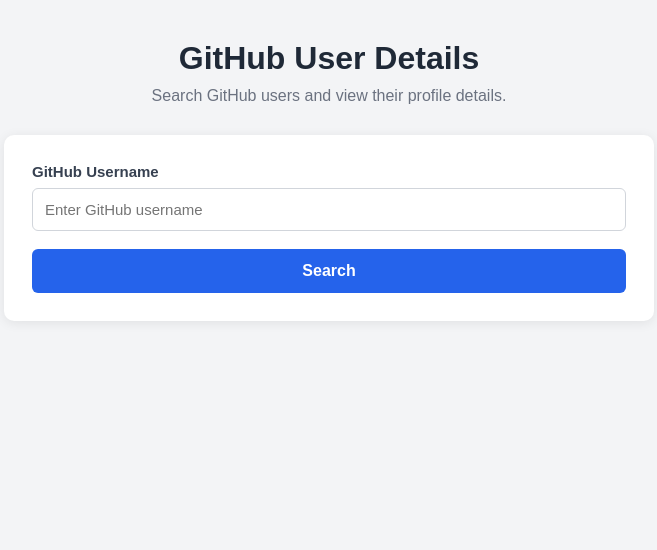
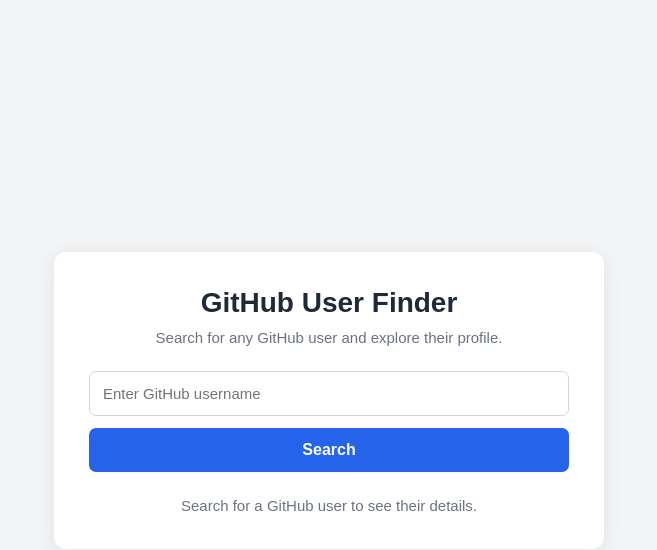
Before and after one commit to Appa45/Assignment7, a React (Vite) app in the folder random-joke-app/: page / in a window 1280 px wide. Shown: the top 550 px of the page, without its empty margins (311-968 px from the left). Built offline with nearby package versions, Linux system fonts and the light colour scheme.

Commit message:
change in the app.jsx and app.css

```diff
--- a/random-joke-app/src/App.css
+++ b/random-joke-app/src/App.css
@@ -1,239 +1,165 @@
 
 .app-container {
+  min-height: 100vh;
   width: 100%;
-  min-height: 100vh;
-  padding: 40px 20px;
+  display: flex;
+  justify-content: center;
+  align-items: center;
+  padding: 25px 16px;
 }
 
-.app-header {
-  text-align: center;
-  margin-bottom: 30px;
+.main-content {
+  width: 100%;
+  max-width: 550px;
+  margin: 0 auto;
 }
 
-.app-header h1 {
-  font-size: 32px;
+.search-card {
+  width: 100%;
+  background: #ffffff;
+  padding: 35px;
+  border-radius: 12px;
+  box-shadow: 0 4px 20px rgba(0, 0, 0, 0.08);
+  text-align: center;
+}
+
+.search-card h1 {
+  font-size: 28px;
   color: #1f2937;
   margin-bottom: 10px;
 }
 
-.app-header p {
-  font-size: 16px;
+.subtitle {
   color: #6b7280;
-}
-
-.main-content {
-  max-width: 650px;
-  margin: 0 auto;
-}
-
-.search-card {
-  background: #ffffff;
-  padding: 28px;
-  border-radius: 10px;
-  box-shadow: 0 2px 12px rgba(0, 0, 0, 0.08);
+  font-size: 15px;
   margin-bottom: 25px;
 }
 
 .form-group {
   display: flex;
   flex-direction: column;
-  margin-bottom: 18px;
-}
-
-.form-group label {
-  font-size: 15px;
-  font-weight: 600;
-  margin-bottom: 8px;
-  color: #374151;
+  gap: 12px;
 }
 
 .form-group input {
   width: 100%;
-  padding: 12px;
+  padding: 13px;
+  border: 1px solid #d1d5db;
+  border-radius: 7px;
   font-size: 15px;
-  border: 1px solid #d1d5db;
-  border-radius: 6px;
   outline: none;
-  background-color: #ffffff;
 }
 
 .form-group input:focus {
   border-color: #2563eb;
 }
 
-.search-button {
+.form-group button {
   width: 100%;
   padding: 13px;
-  background-color: #2563eb;
-  color: #ffffff;
+  background: #2563eb;
+  color: white;
   border: none;
-  border-radius: 6px;
+  border-radius: 7px;
   font-size: 16px;
   font-weight: 600;
   cursor: pointer;
 }
 
-.search-button:hover {
-  background-color: #1d4ed8;
+.form-group button:hover {
+  background: #1d4ed8;
 }
 
-.search-button:disabled {
+.form-group button:disabled {
   opacity: 0.7;
   cursor: not-allowed;
 }
 
-.error-message {
-  background: #fee2e2;
-  color: #b91c1c;
-  border: 1px solid #fecaca;
-  border-radius: 8px;
-  padding: 14px;
-  margin-bottom: 20px;
-  text-align: center;
+.empty-message {
+  margin-top: 25px;
+  color: #6b7280;
   font-size: 15px;
 }
 
+.error-message {
+  margin-top: 20px;
+  padding: 12px;
+  background: #fee2e2;
+  color: #b91c1c;
+  border-radius: 7px;
+  font-size: 14px;
+}
+
 .loading-message {
-  text-align: center;
+  margin-top: 20px;
   color: #2563eb;
-  margin: 20px 0;
 }
 
 .user-card {
-  background: #ffffff;
-  padding: 28px;
-  border-radius: 10px;
-  box-shadow: 0 2px 12px rgba(0, 0, 0, 0.08);
-}
-
-.user-profile {
-  display: flex;
-  align-items: center;
-  gap: 22px;
-  margin-bottom: 25px;
+  margin-top: 25px;
+  padding-top: 25px;
+  border-top: 1px solid #e5e7eb;
 }
 
 .user-avatar {
-  width: 110px;
-  height: 110px;
+  width: 100px;
+  height: 100px;
   border-radius: 50%;
   object-fit: cover;
+  margin-bottom: 15px;
 }
 
-.user-heading h2 {
+.user-card h2 {
+  font-size: 23px;
   color: #1f2937;
-  font-size: 24px;
   margin-bottom: 5px;
 }
 
 .username {
   color: #2563eb;
-  margin-bottom: 10px;
-}
-
-.user-bio {
-  color: #6b7280;
-  line-height: 1.5;
+  margin-bottom: 15px;
 }
 
 .user-details {
   display: grid;
   grid-template-columns: repeat(3, 1fr);
-  gap: 12px;
-  margin-bottom: 25px;
+  gap: 10px;
+  margin: 20px 0;
 }
 
-.detail-item {
-  text-align: center;
-  padding: 16px 8px;
+.user-details div {
+  display: flex;
+  flex-direction: column;
+  gap: 7px;
+  padding: 14px 5px;
   background: #f3f4f6;
-  border-radius: 8px;
+  border-radius: 7px;
 }
 
-.detail-item span {
-  display: block;
-  font-size: 14px;
-  color: #6b7280;
-  margin-bottom: 8px;
+.user-details strong {
+  font-size: 20px;
 }
 
-.detail-item strong {
-  font-size: 22px;
-  color: #1f2937;
+.user-details span {
+  color: #6b7280;
+  font-size: 12px;
 }
 
-.additional-details {
-  border-top: 1px solid #e5e7eb;
-  padding-top: 18px;
-  margin-bottom: 20px;
-}
-
-.additional-details p {
-  color: #4b5563;
-  margin-bottom: 12px;
-  overflow-wrap: anywhere;
-}
-
-.additional-details a {
-  color: #2563eb;
-}
-
-.profile-link {
-  display: block;
-  text-align: center;
-  padding: 12px;
-  background-color: #2563eb;
-  color: #ffffff;
-  border-radius: 6px;
+.user-card a {
+  display: inline-block;
+  padding: 11px 20px;
+  background: #2563eb;
+  color: white;
   text-decoration: none;
-  font-weight: 600;
-}
-
-.profile-link:hover {
-  background-color: #1d4ed8;
+  border-radius: 7px;
 }
 
 @media (max-width: 600px) {
-  .app-container {
-    padding: 25px 14px;
+  .search-card {
+    padding: 24px 18px;
   }
 
-  .app-header h1 {
-    font-size: 26px;
-  }
-
-  .search-card,
-  .user-card {
-    padding: 20px;
-  }
-
-  .user-profile {
-    align-items: flex-start;
-    gap: 15px;
-  }
-
-  .user-avatar {
-    width: 80px;
-    height: 80px;
-  }
-
-  .user-heading h2 {
-    font-size: 20px;
-  }
-
-  .user-details {
-    gap: 7px;
-  }
-
-  .detail-item {
-    padding: 12px 4px;
-  }
-
-  .detail-item span {
-    font-size: 12px;
-  }
-
-  .detail-item strong {
-    font-size: 19px;
+  .search-card h1 {
+    font-size: 24px;
   }
 }
--- a/random-joke-app/src/App.jsx
+++ b/random-joke-app/src/App.jsx
@@ -13,10 +13,10 @@ function App() {
 
     const trimmedUsername = username.trim();
 
-    // Empty username validation
+    // Empty username validation - exact assessment text
     if (!trimmedUsername) {
       setUser(null);
-      setError("Please enter a username");
+      setError("Please enter a GitHub username.");
       return;
     }
 
@@ -31,11 +31,7 @@ function App() {
 
       if (!response.ok) {
         if (response.status === 404) {
-          throw new Error("User not found");
-        }
-
-        if (response.status === 403) {
-          throw new Error("GitHub API rate limit exceeded. Try again later.");
+          throw new Error("User not found.");
         }
 
         throw new Error("Something went wrong. Please try again.");
@@ -44,7 +40,7 @@ function App() {
       const data = await response.json();
       setUser(data);
     } catch (err) {
-      setError(err.message || "Unable to fetch user details");
+      setError(err.message);
     } finally {
       setLoading(false);
     }
@@ -52,131 +48,92 @@ function App() {
 
   return (
     <div className="app-container">
-      <header className="app-header">
-        <h1>GitHub User Details</h1>
-        <p>Search GitHub users and view their profile details.</p>
-      </header>
-
       <main className="main-content">
         <section className="search-card">
+          <h1>GitHub User Finder</h1>
+
+          <p className="subtitle">
+            Search for any GitHub user and explore their profile.
+          </p>
+
           <form onSubmit={handleSearch}>
             <div className="form-group">
-              <label htmlFor="username">GitHub Username</label>
-
               <input
                 type="text"
-                id="username"
                 name="username"
                 placeholder="Enter GitHub username"
                 value={username}
                 onChange={(event) => {
                   setUsername(event.target.value);
-                  if (error) setError("");
+                  setError("");
                 }}
               />
-            </div>
 
-            <button
-              type="submit"
-              className="search-button"
-              disabled={loading}
-            >
+              <button type="submit" disabled={loading}>
                 {loading ? "Searching..." : "Search"}
               </button>
+            </div>
           </form>
-        </section>
 
           {error && (
-          <div className="error-message" role="alert">
+            <p className="error-message" role="alert">
               {error}
-          </div>
+            </p>
           )}
 
           {loading && (
-          <p className="loading-message">Loading user details...</p>
+            <p className="loading-message">
+              Loading...
+            </p>
+          )}
+
+          {!user && !error && !loading && (
+            <p className="empty-message">
+              Search for a GitHub user to see their details.
+            </p>
           )}
 
           {user && (
-          <section className="user-card">
-            <div className="user-profile">
+            <div className="user-card">
               <img
                 src={user.avatar_url}
-                alt={`${user.login}'s avatar`}
+                alt={`${user.login} avatar`}
                 className="user-avatar"
               />
 
-              <div className="user-heading">
               <h2>{user.name || user.login}</h2>
+
               <p className="username">@{user.login}</p>
 
-                {user.bio && <p className="user-bio">{user.bio}</p>}
-              </div>
+              {user.bio && <p>{user.bio}</p>}
+
+              <div className="user-details">
+                <div>
+                  <strong>{user.public_repos}</strong>
+                  <span>Repositories</span>
                 </div>
 
-            <div className="user-details">
-              <div className="detail-item">
-                <span>Repositories</span>
-                <strong>{user.public_repos}</strong>
+                <div>
+                  <strong>{user.followers}</strong>
+                  <span>Followers</span>
                 </div>
 
-              <div className="detail-item">
-                <span>Followers</span>
-                <strong>{user.followers}</strong>
+                <div>
+                  <strong>{user.following}</strong>
+                  <span>Following</span>
                 </div>
-
-              <div className="detail-item">
-                <span>Following</span>
-                <strong>{user.following}</strong>
-              </div>
-            </div>
-
-            <div className="additional-details">
-              {user.location && (
-                <p>
-                  <strong>Location:</strong> {user.location}
-                </p>
-              )}
-
-              {user.company && (
-                <p>
-                  <strong>Company:</strong> {user.company}
-                </p>
-              )}
-
-              {user.blog && (
-                <p>
-                  <strong>Website:</strong>{" "}
-                  <a
-                    href={
-                      user.blog.startsWith("http")
-                        ? user.blog
-                        : `https://${user.blog}`
-                    }
-                    target="_blank"
-                    rel="noreferrer"
-                  >
-                    {user.blog}
-                  </a>
-                </p>
-              )}
-
-              {user.email && (
-                <p>
-                  <strong>Email:</strong> {user.email}
-                </p>
-              )}
               </div>
 
               <a
                 href={user.html_url}
                 target="_blank"
                 rel="noreferrer"
-              className="profile-link"
               >
                 View GitHub Profile
               </a>
+            </div>
+          )}
         </section>
-        )}
       </main>
     </div>
   );
--- a/random-joke-app/src/styles.css
+++ b/random-joke-app/src/styles.css
@@ -1,4 +1,3 @@
-
 * {
   margin: 0;
   padding: 0;
```
Lines whose indentation alone changed are shown as unchanged.
